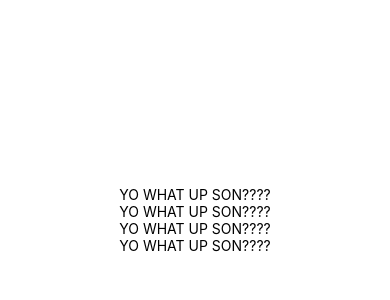
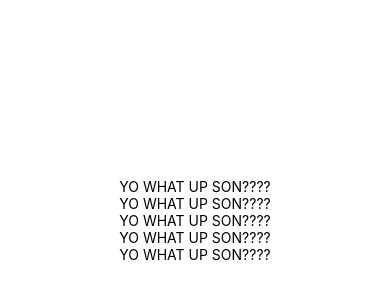
Before and after one commit to melher39/donewithit, a React Native app: screen / in a window 390 px wide. Shown: the part 202-502 px from the top of the page. Built offline with nearby package versions, Linux system fonts and the light colour scheme.

Commit message:
create a json config file in order to run the debugger in vscode instead of chrome because chrome keeps crashing. also created an initial build for this project. added a description to app.json

```diff
--- a/App.js
+++ b/App.js
@@ -3,12 +3,17 @@ import React from 'react';
 import { StyleSheet, Text, View } from 'react-native';
 
 export default function App() {
+  console.log("heyyyyy"); // test test
+  let x = 1;
+  // x.toString();
   return (
     <View style={styles.container}>
       <Text>YO WHAT UP SON????</Text>
       <Text>YO WHAT UP SON????</Text>
       <Text>YO WHAT UP SON????</Text>
       <Text>YO WHAT UP SON????</Text>
+      <Text>YO WHAT UP SON????</Text>
+
       <StatusBar style="auto" />
     </View>
   );
--- a/app.json
+++ b/app.json
@@ -21,6 +21,7 @@
     },
     "web": {
       "favicon": "./assets/favicon.png"
-    }
+    },
+    "description": "A markteplace for selling the stuff you don't need."
   }
 }
--- a/package.json
+++ b/package.json
@@ -16,7 +16,7 @@
     "react-native-web": "~0.11.7"
   },
   "devDependencies": {
-    "@babel/core": "^7.8.6",
+    "@babel/core": "^7.11.1",
     "babel-preset-expo": "~8.1.0"
   },
   "private": true
```
Also changed, not shown: 2 other files (tests, documents, lock files or other folders).
